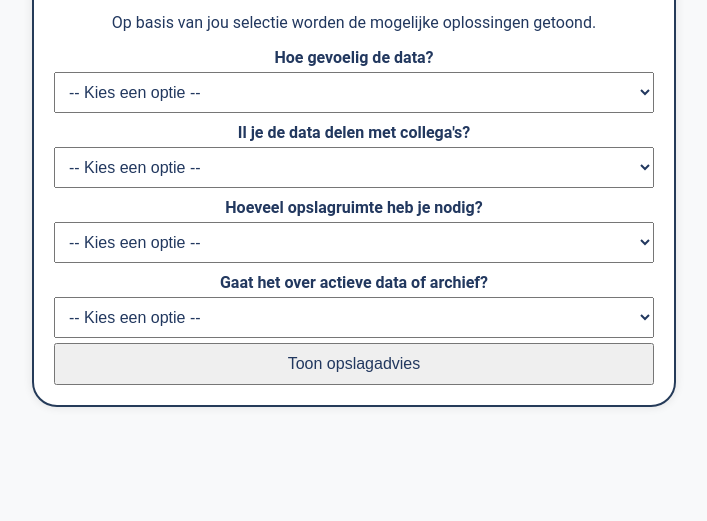
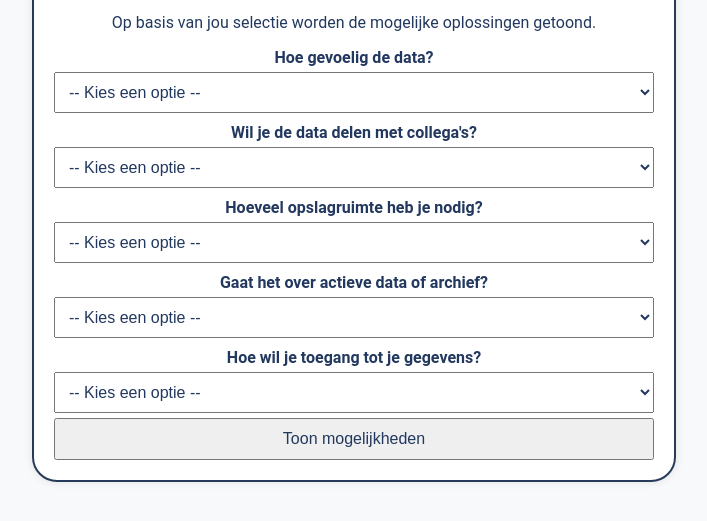
Before and after one commit to miero-ZR/test2, a plain HTML site: page index.html in a window 1280 px wide. Shown: the part 237-758 px from the top of the page, without its empty margins (286-993 px from the left). Drawn offline with Linux system fonts and the light colour scheme.

Commit message:
Update index.html

```diff
--- a/index.html
+++ b/index.html
@@ -28,7 +28,7 @@
             <option value="laag">Laag (geen vertrouwelijke data, publiek beschikbare informatie)</option>
         </select>
 
-        <label for="toegang">Il je de data delen met collega's?</label>
+        <label for="toegang">Wil je de data delen met collega's?</label>
         <select id="toegang">
             <option value="">-- Kies een optie --</option>
             <option value="privé">Nee</option>
@@ -44,14 +44,28 @@
             <option value="groot">Groot : meer dan 5TB)</option>
         </select>
 
-        <label for="samenwerking">Gaat het over actieve data of archief?</label>
+        <label for="archiefatief">Gaat het over actieve data of archief?</label>
         <select id="samenwerking">
             <option value="">-- Kies een optie --</option>
             <option value="ja">actieve data : regelmatig geraadpleegde, gewijzigde data</option>
             <option value="nee">archief data : ongewijzigde data, archieven zijn bedoeld voor het langdurig bewaren van gegevens.</option>
         </select>
 
-        <button onclick="toonAdvies()">Toon opslagadvies</button>
+	<label for="access">Hoe wil je toegang tot je gegevens?</label>
+        <select id="toegang">
+            <option value="">-- Kies een optie --</option>
+            <option value="browser">Via een browser, overal (https)</option>
+            <option value="virtuele-server">Vanaf een Virtuele server</option>
+	    <option value="webinterface">Via een webinterface</option>
+	    <option value="lokaal">lokaal</option>
+	    <option value="campus">op campus, via VPN of HTTP commandor</option>
+	    <option value="BTofO">via browser, Teams of sync via Onedrive client</option>
+	    <option value="datacenter">Enkel binnen datacenter omgeving</option>
+	    <option value="uanetwerk">enkel op Uantwerpen netwerk</option>
+	    <option value="netwerk"> Via een Windows netwerkstation</option>
+        </select>
+
+        <button onclick="toonAdvies()">Toon mogelijkheden</button>
 
         <div class="resultaat" id="resultaat">
             <h3>Advies:</h3>
```
